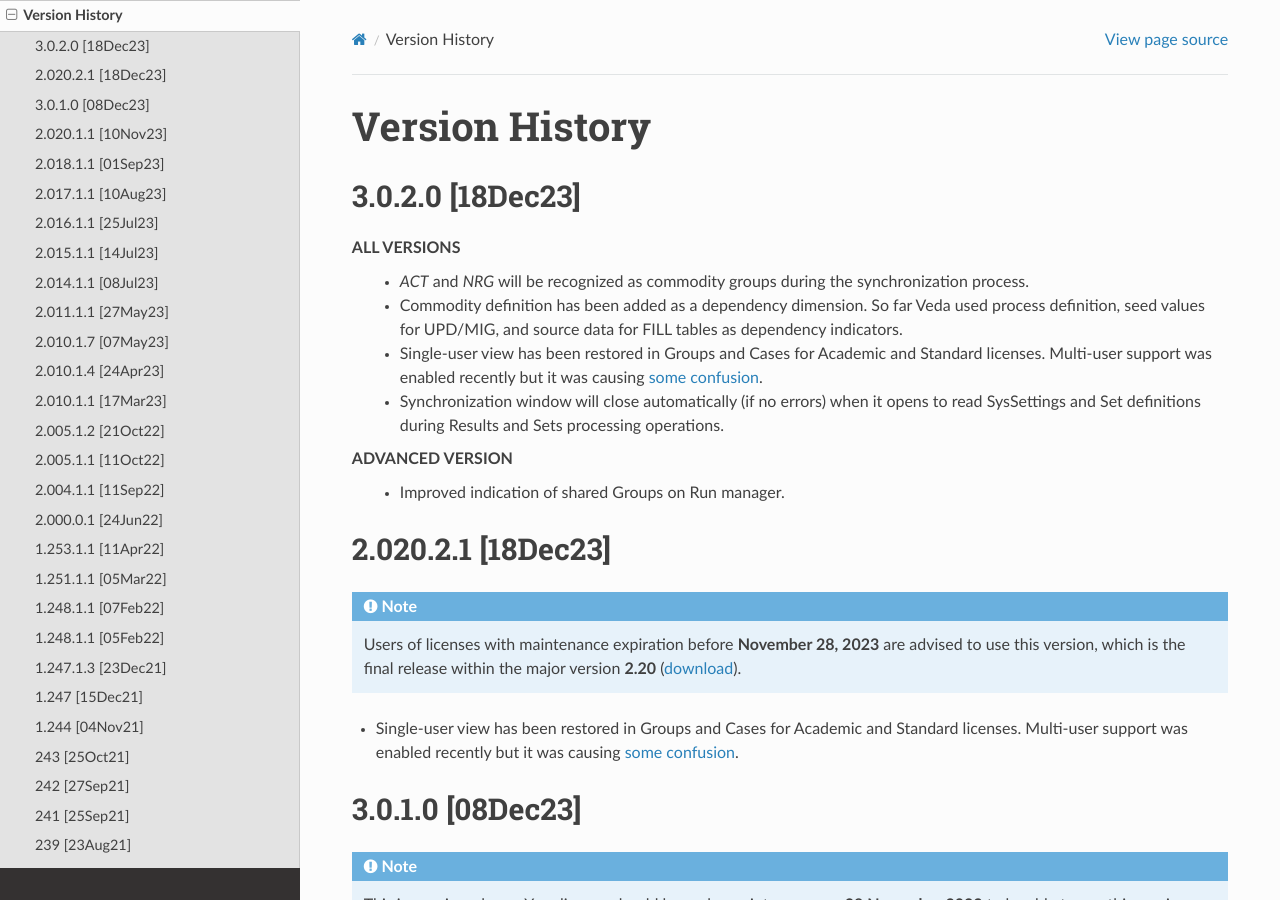
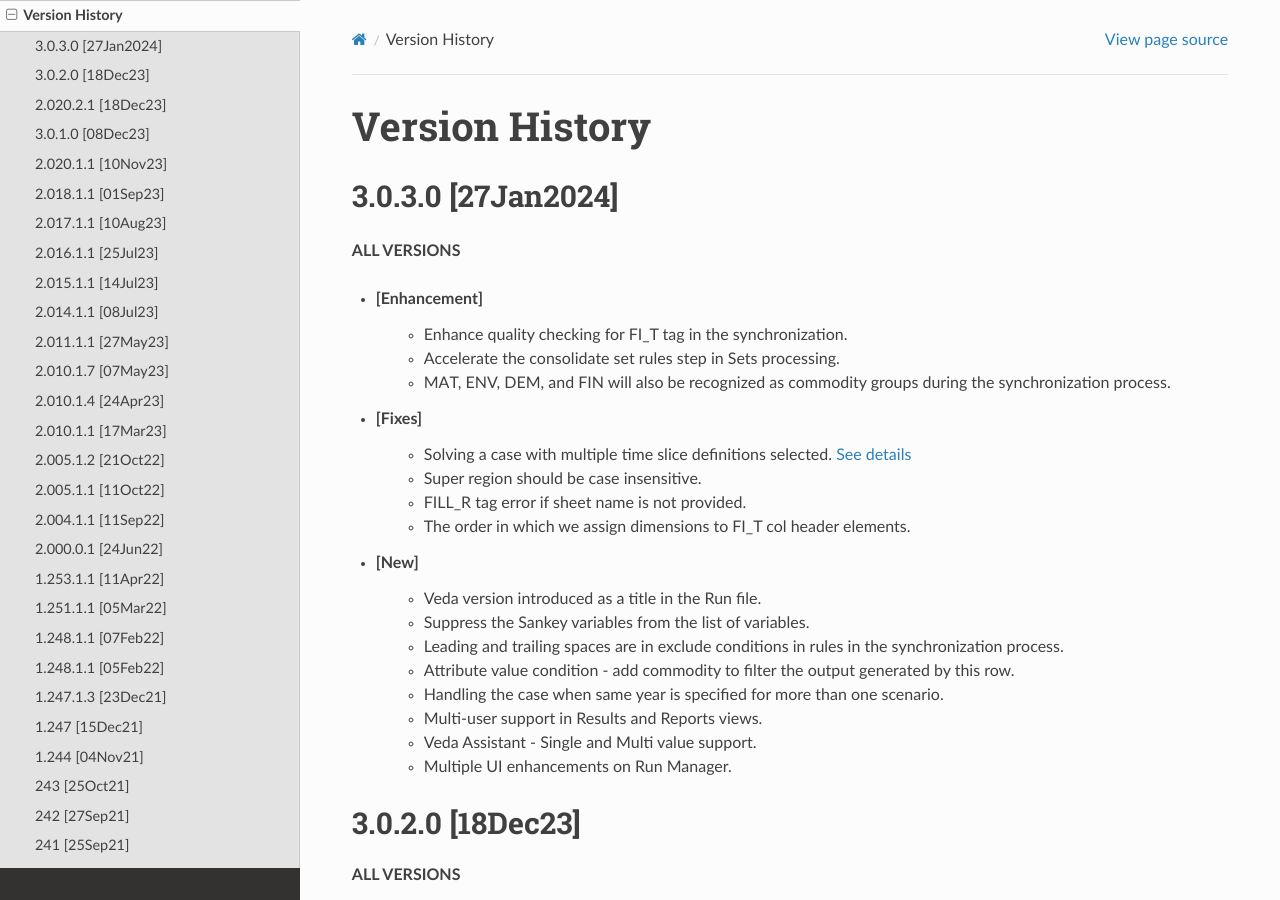
Before and after one commit to kanors-emr/Veda-documentation, a Sphinx documentation site: the page built from docs/source/pages/version_history.rst, in a window 1280 px wide and 900 px high. Built offline with Sphinx 7.4.7 and the Read the Docs theme 2.0.0, drawn with Linux system fonts in a browser that asks for light colours.

Commit message:
3.0.3.0 released

```diff
--- a/docs/source/pages/version_history.rst
+++ b/docs/source/pages/version_history.rst
@@ -1,6 +1,33 @@
 ################
 Version History
 ################
+
+
+3.0.3.0 [27Jan2024]
+^^^^^^^^^^^^^^^^^
+
+**ALL VERSIONS**
+
+* [Enhancement]
+        *  Enhance quality checking for FI_T tag in the synchronization.
+	*  Accelerate the consolidate set rules step in Sets processing.
+	*  MAT, ENV, DEM, and FIN will also be recognized as commodity groups during the synchronization process.
+
+* [Fixes]
+        *  Solving a case with multiple time slice definitions selected. `See details <https://github.com/kanors-emr/Veda2.0-Installation/issues/29>`_
+	*  Super region should be case insensitive.
+	*  FILL_R tag error if sheet name is not provided.
+	*  The order in which we assign dimensions to FI_T col header elements.
+
+* [New]
+        *  Veda version introduced as a title in the Run file.
+	*  Suppress the Sankey variables from the list of variables.
+	*  Leading and trailing spaces are in exclude conditions in rules in the synchronization process.
+	*  Attribute value condition - add commodity to filter the output generated by this row.
+	*  Handling the case when same year is specified for more than one scenario.
+	*  Multi-user support in Results and Reports views.
+	*  Veda Assistant - Single and Multi value support.
+	*  Multiple UI enhancements on Run Manager.
 
 
 3.0.2.0 [18Dec23]
```
